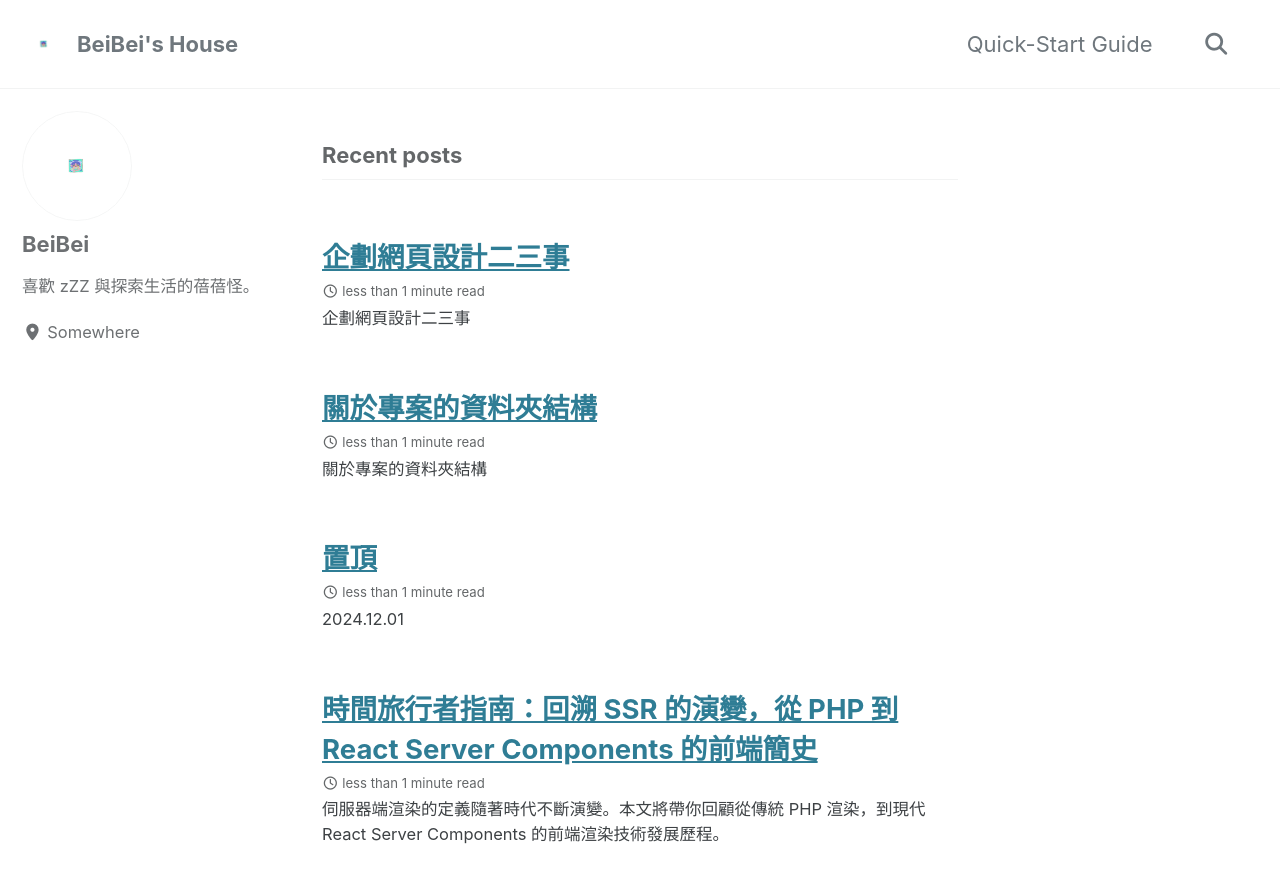
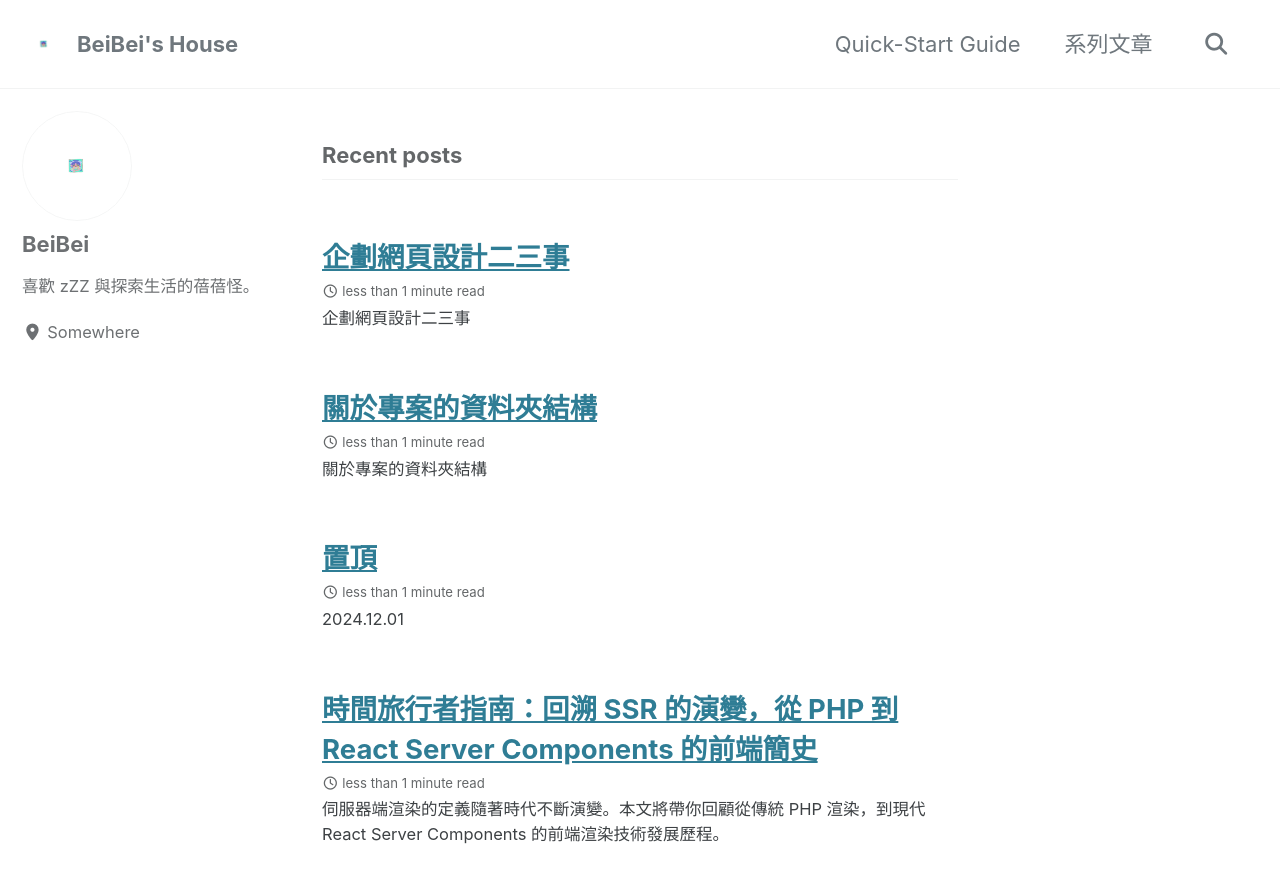
Before and after one commit to LAI-wen/BEIBEI.github.io, a Jekyll site: the page built from index.html, in a window 1280 px wide and 900 px high. Shown: the top 883 px of the window. Built offline with Jekyll 4.4.1, drawn with Linux system fonts in a browser that asks for light colours; cached includes are drawn as plain includes; the list of posts is cut into pages by our own code.

Commit message:
Update navigation.yml

```diff
--- a/_data/navigation.yml
+++ b/_data/navigation.yml
@@ -2,6 +2,8 @@
 main:
   - title: "Quick-Start Guide"
     url: https://mmistakes.github.io/minimal-mistakes/docs/quick-start-guide/
+  - title: "系列文章"
+    url: /series/
   # - title: "About"
   #   url: https://mmistakes.github.io/minimal-mistakes/about/
   # - title: "Sample Posts"
```
